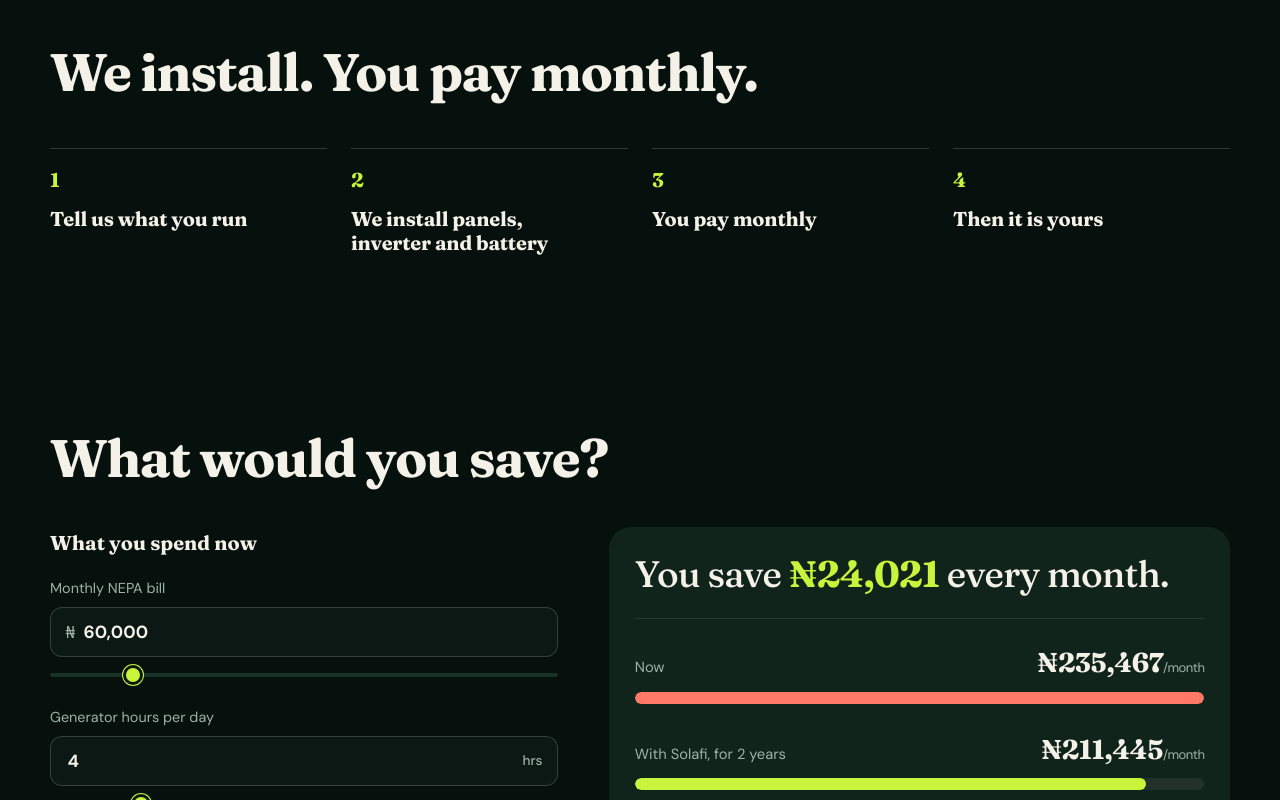
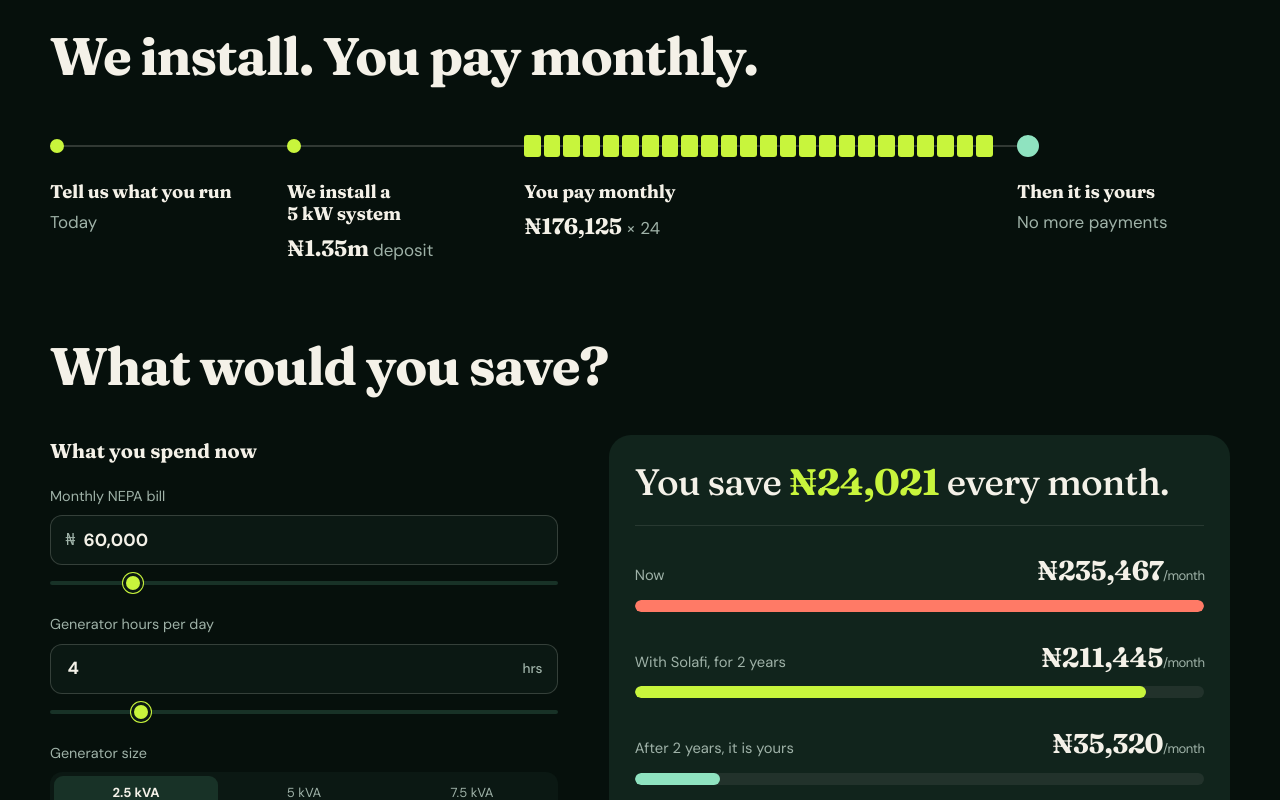
Before and after one commit to Neonfila/solafi, a React (Vite) app: page / in a window 1280 px wide. Shown: the part 880-1680 px from the top of the page. Built offline with nearby package versions, Linux system fonts and the light colour scheme; no server answers.

Commit message:
about: cut to essentials; how it works as a payment timeline; even section spacing

```diff
--- /dev/null
+++ b/src/components/PayTimeline.jsx
@@ -0,0 +1,54 @@
+import { useEffect, useRef, useState } from 'react'
+import { naira, nairaShort, monthlyPayment } from '../lib/calc.js'
+import { loanDefaults, packages } from '../lib/config.js'
+
+// How it works, told with the real numbers of the most common plan:
+// a deposit, one mark per monthly payment, then the system is yours.
+// The months fill in once, the first time the timeline scrolls into view.
+const pkg = packages.find((p) => p.featured)
+const { depositPct, tenorMonths, monthlyRatePct } = loanDefaults
+const deposit = (pkg.price * depositPct) / 100
+const monthly = monthlyPayment(pkg.price - deposit, monthlyRatePct, tenorMonths)
+
+export default function PayTimeline() {
+  const ref = useRef(null)
+  const [seen, setSeen] = useState(false)
+
+  useEffect(() => {
+    const io = new IntersectionObserver(([e]) => {
+      if (e.isIntersecting) {
+        setSeen(true)
+        io.disconnect()
+      }
+    }, { threshold: 0.4 })
+    io.observe(ref.current)
+    return () => io.disconnect()
+  }, [])
+
+  return (
+    <ol ref={ref} className={`track${seen ? ' track--in' : ''}`} style={{ '--n': tenorMonths }}>
+      <li>
+        <span className="track-mark"><i className="track-dot" /></span>
+        <h3>Tell us what you run</h3>
+        <p>Today</p>
+      </li>
+      <li>
+        <span className="track-mark"><i className="track-dot" /></span>
+        <h3>We install a {pkg.kw} kW system</h3>
+        <p><b>{nairaShort(deposit)}</b> deposit</p>
+      </li>
+      <li className="track-months">
+        <span className="track-mark">
+          {Array.from({ length: tenorMonths }, (_, i) => <i key={i} style={{ '--i': i }} />)}
+        </span>
+        <h3>You pay monthly</h3>
+        <p><b>{naira(monthly)}</b> × {tenorMonths}</p>
+      </li>
+      <li className="track-end">
+        <span className="track-mark"><i className="track-dot" /></span>
+        <h3>Then it is yours</h3>
+        <p>No more payments</p>
+      </li>
+    </ol>
+  )
+}
--- a/src/pages/Home.jsx
+++ b/src/pages/Home.jsx
@@ -3,11 +3,11 @@ import { Link } from 'react-router-dom'
 import { ArrowRight, Plus } from 'lucide-react'
 import StreetScene from '../components/StreetScene.jsx'
 import Calculator from '../components/Calculator.jsx'
+import PayTimeline from '../components/PayTimeline.jsx'
 import Waitlist from '../components/Waitlist.jsx'
 import { naira, nairaShort, monthlyPayment } from '../lib/calc.js'
 import { loanDefaults, packages } from '../lib/config.js'
 
-const steps = ['Tell us what you run', 'We install panels, inverter and battery', 'You pay monthly', 'Then it is yours']
 
 const faqs = [
   { q: 'Is the calculator a quote?', a: 'No, an estimate from your numbers. Your quote comes after we see what you need to power.' },
@@ -33,14 +33,7 @@ export default function Home() {
       <section id="how" className="section">
         <div className="wrap">
           <h2>We install. You pay monthly.</h2>
-          <ol className="steps">
-            {steps.map((s, i) => (
-              <li key={s}>
-                <span className="step-num">{i + 1}</span>
-                <h3>{s}</h3>
-              </li>
-            ))}
-          </ol>
+          <PayTimeline />
         </div>
       </section>
 
@@ -85,7 +78,7 @@ export default function Home() {
         </div>
       </section>
 
-      <section id="waitlist" className="section section--waitlist">
+      <section id="waitlist" className="section section--tint">
         <div className="wrap waitlist-grid">
           <h2>Join the waitlist. It is free.</h2>
           <Waitlist estimate={estimate} />
--- a/src/styles.css
+++ b/src/styles.css
@@ -37,7 +37,6 @@ input { caret-color: var(--sun); }
 :focus-visible { outline: 2px solid var(--sun); outline-offset: 3px; border-radius: 6px; }
 
 .wrap { width: min(1180px, 100% - 40px); margin-inline: auto; }
-.narrow { max-width: 860px; }
 
 h1, h2, h3 { font-family: var(--display); line-height: 1.04; letter-spacing: -0.025em; text-wrap: balance; }
 h1 { font-size: clamp(2.7rem, 7vw, 5.2rem); font-weight: 700; }
@@ -82,7 +81,6 @@ h3 { font-size: 1.25rem; font-weight: 700; letter-spacing: -0.01em; line-height:
 .hero-head { display: flex; flex-wrap: wrap; justify-content: space-between; align-items: flex-end; gap: 2rem; }
 .hero h1 { font-size: clamp(2.6rem, 6.6vw, 5.6rem); letter-spacing: -0.035em; }
 .hero h1 .sun-text { white-space: nowrap; }
-.hero-cta { display: flex; flex-wrap: wrap; gap: 0.8rem; margin-top: 1.6rem; }
 .hero-go { margin-bottom: 0.6rem; }
 
 /* street scene: one street across the full width of the page.
@@ -148,13 +146,27 @@ h3 { font-size: 1.25rem; font-weight: 700; letter-spacing: -0.01em; line-height:
 .scene-switch:hover { transform: translateY(-2px); }
 
 /* sections */
-.section { padding: clamp(3.5rem, 7vw, 5.5rem) 0; }
+.section { padding: clamp(3rem, 6vw, 4.5rem) 0; }
+/* two plain sections in a row share one gap instead of stacking two */
+.section:not(.section--tint) + .section:not(.section--tint) { padding-top: 0; }
 .section--tint { background: var(--ink-2); }
 
-/* steps */
-.steps { display: grid; grid-template-columns: repeat(4, 1fr); gap: 2rem 1.5rem; margin-top: 3rem; }
-.steps li { padding-top: 1.2rem; border-top: 1px solid var(--line-2); }
-.step-num { display: block; font-family: var(--display); font-weight: 700; font-size: 1.25rem; line-height: 1.2; color: var(--sun); margin-bottom: 0.9rem; }
+/* how it works: a payment timeline. Dots and one mark per month on one rail. */
+.track { display: grid; grid-template-columns: 1fr 1fr 2.2fr 1fr; column-gap: 1.5rem; margin-top: 3rem; }
+.track li { position: relative; }
+.track-mark { position: relative; display: flex; align-items: center; gap: 3px; height: 28px; margin-bottom: 1.3rem; }
+.track-mark::before { content: ''; position: absolute; left: 0; right: -1.5rem; top: 50%; height: 2px; margin-top: -1px; background: var(--line-2); }
+.track-end .track-mark::before { display: none; }
+.track-mark i { position: relative; }
+.track-dot { width: 14px; height: 14px; border-radius: 50%; background: var(--ink); border: 2px solid var(--sun); transition: background 300ms ease-out; }
+.track--in .track-dot { background: var(--sun); }
+.track-months .track-mark i { flex: 1; height: 22px; border-radius: 3px; background: var(--ink-4); transition: background 260ms cubic-bezier(0.25, 0.8, 0.25, 1) calc(400ms + var(--i) * 45ms); }
+.track--in .track-months .track-mark i { background: var(--sun); }
+.track-end .track-dot { width: 22px; height: 22px; border-color: var(--leaf); }
+.track--in .track-end .track-dot { background: var(--leaf); transition-delay: calc(500ms + var(--n) * 45ms); }
+.track h3 { font-size: 1.15rem; }
+.track p { color: var(--muted); margin-top: 0.35rem; }
+.track b { font-family: var(--display); font-size: 1.4rem; color: var(--cream); letter-spacing: -0.02em; font-variant-numeric: lining-nums tabular-nums; }
 
 /* calculator */
 .calc { display: grid; grid-template-columns: minmax(0, 0.9fr) minmax(0, 1.1fr); gap: clamp(1.5rem, 4vw, 3.5rem); margin-top: 2.6rem; align-items: start; }
@@ -271,11 +283,6 @@ input[type='range']::-moz-range-thumb { width: 16px; height: 16px; border-radius
 .plan-price span { display: inline-block; margin-top: 0.3rem; }
 .plan-price span + span::before { content: '·'; margin: 0 0.4em; }
 
-/* about: three jobs */
-.jobs { display: grid; grid-template-columns: repeat(3, 1fr); gap: 2rem 1.5rem; margin-top: 3rem; }
-.jobs > div { padding-top: 1.2rem; border-top: 1px solid var(--line-2); }
-.jobs h3 { margin-bottom: 0.5rem; }
-.jobs p { color: var(--muted); font-size: 0.98rem; }
 
 /* faq */
 .faq-grid { display: grid; grid-template-columns: minmax(0, 0.8fr) minmax(0, 1.2fr); gap: 3rem; align-items: start; }
@@ -287,7 +294,6 @@ input[type='range']::-moz-range-thumb { width: 16px; height: 16px; border-radius
 .faq-item p { color: var(--muted); padding: 0 2rem 1.4rem 0; }
 
 /* waitlist */
-.section--waitlist { background: var(--ink-2); }
 .waitlist-grid { display: grid; grid-template-columns: 1fr 1fr; gap: 3rem; align-items: start; }
 .waitlist-form, .waitlist-done { padding: 1.6rem; border-radius: 24px; background: var(--ink); border: 1px solid var(--line-2); display: grid; gap: 1rem; }
 .waitlist-form label { display: grid; gap: 0.4rem; }
@@ -307,17 +313,15 @@ input[type='range']::-moz-range-thumb { width: 16px; height: 16px; border-radius
 
 /* about */
 .page-hero { padding: clamp(3rem, 8vw, 6rem) 0 clamp(2rem, 5vw, 3rem); margin-top: -68px; padding-top: calc(68px + clamp(3rem, 8vw, 6rem)); }
-.page-hero h1 { font-size: clamp(2.3rem, 5.6vw, 4.2rem); margin-bottom: 1.5rem; }
+.page-hero h1 { font-size: clamp(2.3rem, 5.6vw, 4.2rem); max-width: 15em; }
 .about-split { display: grid; grid-template-columns: minmax(0, 0.8fr) minmax(0, 1.2fr); gap: 3rem; align-items: start; }
-.prose { display: grid; gap: 1.1rem; font-size: 1.1rem; color: var(--muted); }
-.prose p:last-child { color: var(--cream); font-weight: 500; }
-.beliefs { display: grid; gap: 1.3rem; }
-.beliefs li { display: flex; gap: 0.9rem; color: var(--muted); font-size: 1.05rem; padding-bottom: 1.3rem; border-bottom: 1px solid var(--line); }
-.beliefs strong { color: var(--cream); }
+.prose { font-size: 1.15rem; color: var(--muted); max-width: 34em; }
+.about-list li { font-family: var(--display); font-size: clamp(1.3rem, 2.2vw, 1.6rem); padding: 1rem 0; border-top: 1px solid var(--line-2); }
+.about-list li:last-child { border-bottom: 1px solid var(--line-2); }
 .studio { display: grid; grid-template-columns: auto 1fr; gap: clamp(1.5rem, 5vw, 4rem); align-items: center; }
 .studio .btn { margin-top: 1.5rem; }
 .cta-band { text-align: center; display: grid; justify-items: center; }
-.cta-band .hero-cta { justify-content: center; }
+.cta-band .btn { margin-top: 1.5rem; }
 
 /* footer */
 .footer { border-top: 1px solid var(--line); padding: 3.5rem 0 2rem; background: var(--ink); }
@@ -341,7 +345,6 @@ input[type='range']::-moz-range-thumb { width: 16px; height: 16px; border-radius
 
 /* responsive */
 @media (max-width: 1020px) {
-  .steps { grid-template-columns: repeat(2, 1fr); }
   .calc { grid-template-columns: 1fr; }
   .calc-inputs--stick { position: static; }
   .footer-grid { grid-template-columns: 1fr 1fr; }
@@ -353,21 +356,25 @@ input[type='range']::-moz-range-thumb { width: 16px; height: 16px; border-radius
   .nav-sheet a:not(.btn) { padding: 0.85rem 0; border-bottom: 1px solid var(--line); font-size: 1.05rem; }
   .nav-sheet .btn { margin-top: 1rem; }
   .hero-head, .faq-grid, .waitlist-grid, .about-split { grid-template-columns: 1fr; gap: 2rem; }
-  .jobs { grid-template-columns: 1fr; }
   .plan { grid-template-columns: 1fr auto; gap: 0.8rem 1.5rem; }
   .plan-fit { grid-column: 1 / -1; grid-row: 2; }
   .studio { grid-template-columns: 1fr; }
+  .track { grid-template-columns: 1fr; margin-top: 2rem; }
+  .track li { display: grid; grid-template-columns: 22px 1fr; column-gap: 1rem; align-content: start; padding-bottom: 1.8rem; }
+  .track li::before { content: ''; position: absolute; left: 10px; top: 6px; bottom: -6px; width: 2px; background: var(--line-2); }
+  .track-end::before { display: none; }
+  .track-mark { grid-column: 1; grid-row: 1 / span 2; height: auto; margin: 0; justify-content: center; align-items: flex-start; padding-top: 4px; }
+  .track-mark::before { display: none; }
+  .track h3, .track p { grid-column: 2; }
+  .track-months .track-mark { grid-column: 2; grid-row: 3; height: 18px; margin-top: 0.9rem; padding: 0; align-items: stretch; }
+  .track-months .track-mark i { height: auto; }
 }
 @media (max-width: 560px) {
   body { font-size: 16px; }
   .wrap { width: calc(100% - 32px); }
-  .steps { grid-template-columns: 1fr; }
-  .hero-cta .btn, .hero-go { width: 100%; }
+  .hero-go { width: 100%; }
   .calc-result { padding: 1.2rem; border-radius: 18px; }
-  .section { padding: 3.5rem 0; }
-  .steps { gap: 0; margin-top: 2rem; }
-  .steps li { display: grid; grid-template-columns: 1.6rem 1fr; column-gap: 0.8rem; padding: 1rem 0; }
-  .step-num { margin: 0; }
+  .section { padding-block: 3rem; }
   .field-row { gap: 0.7rem; }
   .faq-item button { font-size: 1.05rem; padding: 1.05rem 0; }
   .faq-item p { padding-right: 0; }
```
Also changed, not shown: src/pages/About.jsx (+18 -55 lines).
